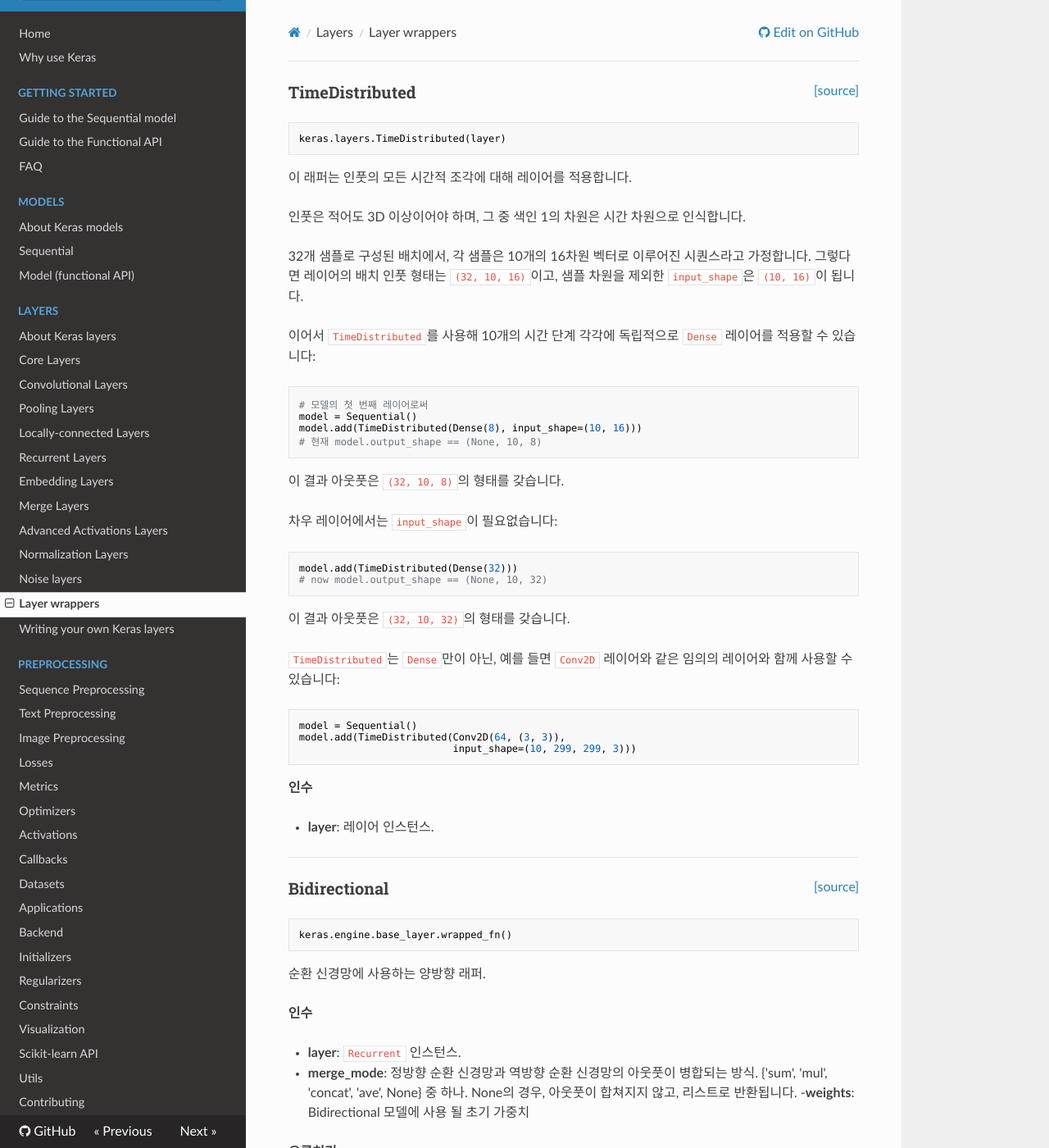
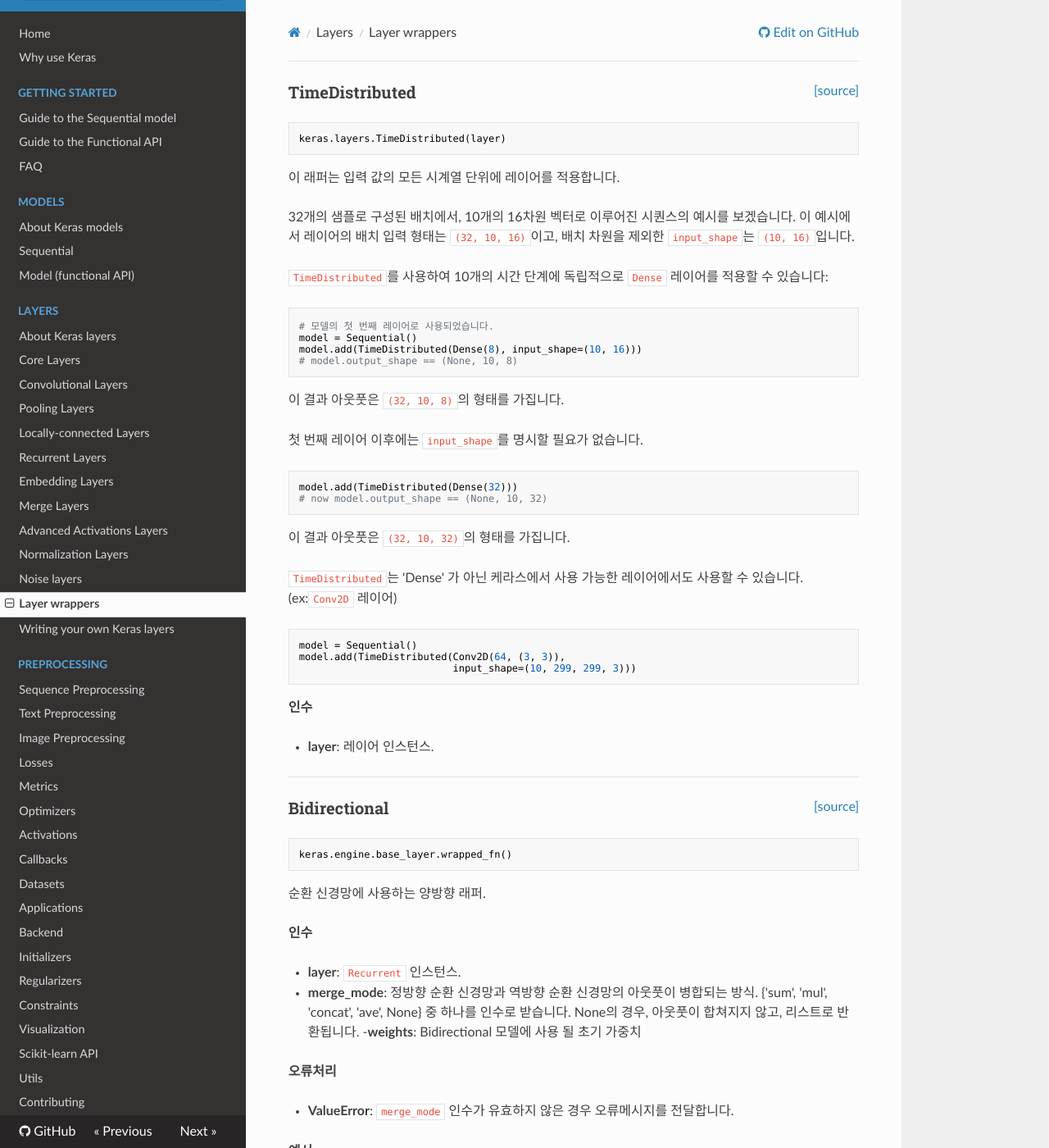
Before and after one commit to keras-team/keras-docs-ko, an MkDocs documentation site: the page built from sources/layers/wrappers.md, in a window 1280 px wide and 1400 px high. Shown: the whole window at 82% size. Built offline with MkDocs 1.6.1, drawn with Linux system fonts in a browser that asks for light colours; nearby versions of some CDN libraries.

Commit message:
wrappers-contents

````diff
--- a/sources/layers/wrappers.md
+++ b/sources/layers/wrappers.md
@@ -5,39 +5,34 @@
 keras.layers.TimeDistributed(layer)
 ```
 
-이 래퍼는 인풋의 모든 시간적 조각에 대해 레이어를 적용합니다.
+이 래퍼는 입력 값의 모든 시계열 단위에 레이어를 적용합니다.
 
-인풋은 적어도 3D 이상이어야 하며, 그 중 색인 1의 차원은
-시간 차원으로 인식합니다.
+32개의 샘플로 구성된 배치에서, 10개의 16차원 벡터로 이루어진 시퀀스의 예시를 보겠습니다.
+이 예시에서 레이어의 배치 입력 형태는 `(32, 10, 16)`이고,
+배치 차원을 제외한 `input_shape`는 `(10, 16)`입니다.
 
-32개 샘플로 구성된 배치에서,
-각 샘플은 10개의 16차원 벡터로 이루어진 시퀀스라고 가정합니다.
-그렇다면 레이어의 배치 인풋 형태는 `(32, 10, 16)`이고,
-샘플 차원을 제외한 `input_shape`은 `(10, 16)`이 됩니다.
-
-이어서 `TimeDistributed`를 사용해 10개의 시간 단계 각각에
-독립적으로 `Dense` 레이어를 적용할 수 있습니다:
+`TimeDistributed`를 사용하여 10개의 시간 단계에 독립적으로 `Dense` 레이어를 적용할 수 있습니다:
 
 ```python
-# 모델의 첫 번째 레이어로써
+# 모델의 첫 번째 레이어로 사용되었습니다.
 model = Sequential()
 model.add(TimeDistributed(Dense(8), input_shape=(10, 16)))
-# 현재 model.output_shape == (None, 10, 8)
+# model.output_shape == (None, 10, 8)
 ```
 
-이 결과 아웃풋은 `(32, 10, 8)`의 형태를 갖습니다.
+이 결과 아웃풋은 `(32, 10, 8)`의 형태를 가집니다.
 
-차우 레이어에서는 `input_shape`이 필요없습니다:
+첫 번째 레이어 이후에는 `input_shape`를 명시할 필요가 없습니다.
 
 ```python
 model.add(TimeDistributed(Dense(32)))
 # now model.output_shape == (None, 10, 32)
 ```
 
-이 결과 아웃풋은 `(32, 10, 32)`의 형태를 갖습니다.
+이 결과 아웃풋은 `(32, 10, 32)`의 형태를 가집니다.
 
-`TimeDistributed`는 `Dense`만이 아닌, 예를 들면 `Conv2D` 레이어와 같은
-임의의 레이어와 함께 사용할 수 있습니다:
+`TimeDistributed`는 'Dense' 가 아닌 케라스에서 사용 가능한 레이어에서도 사용할 수 있습니다.
+(ex:`Conv2D` 레이어)
 
 ```python
 model = Sequential()
@@ -65,9 +60,8 @@
 - __layer__: `Recurrent` 인스턴스.
 - __merge_mode__: 정방향 순환 신경망과
     역방향 순환 신경망의 아웃풋이 병합되는 방식.
-    {'sum', 'mul', 'concat', 'ave', None} 중 하나.
-    None의 경우, 아웃풋이 합쳐지지 않고,
-    리스트로 반환됩니다.
+    {'sum', 'mul', 'concat', 'ave', None} 중 하나를 인수로 받습니다.
+    None의 경우, 아웃풋이 합쳐지지 않고, 리스트로 반환됩니다.
 -__weights__: Bidirectional 모델에 사용 될 초기 가중치
 
 __오류처리__
````
